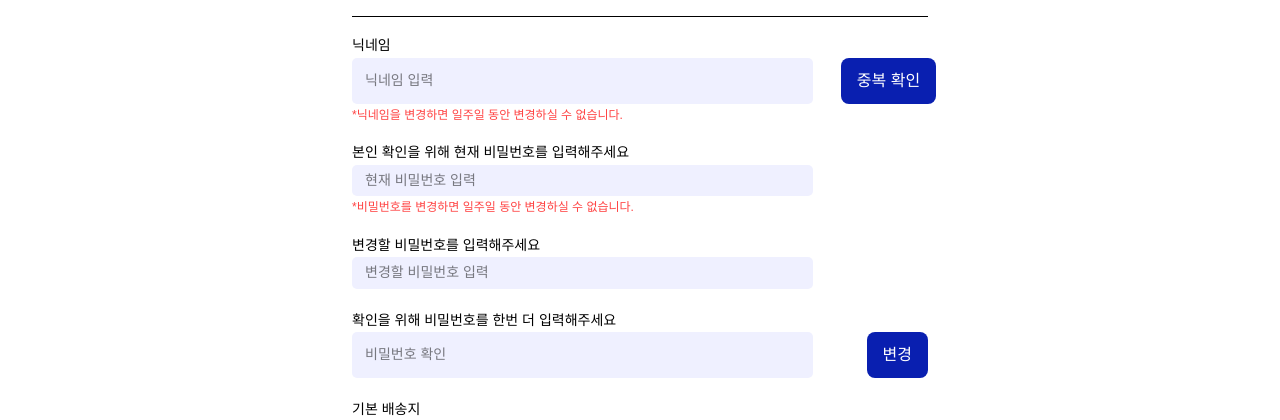
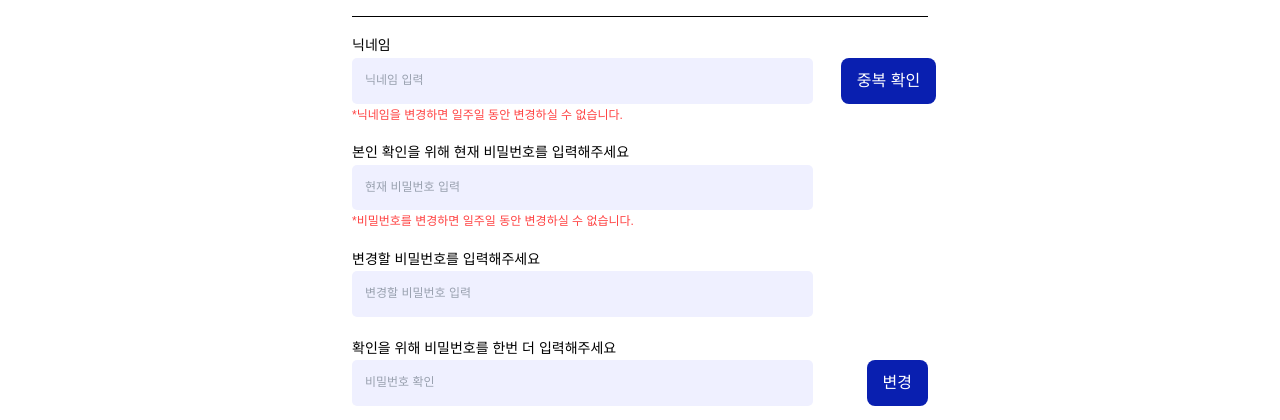
Before and after one commit to FRONTENDBOOTCAMP-13th/Final-11-Cutie, a Next.js app: page /edit in a window 1280 px wide. Shown: the part 336-756 px from the top of the page. Built offline with nearby package versions, Linux system fonts and the light colour scheme; no server answers.

Commit message:
💄fix: input size

```diff
--- a/src/app/(main)/edit/InputField.tsx
+++ b/src/app/(main)/edit/InputField.tsx
@@ -39,7 +39,11 @@ export function InputField({
         <input
           type={type || 'text'}
           className={
-            'px-[13px] py-[7px] font-[500] bg-primary-50 rounded-[5px] ' + subTextSize + 'placeholder-gray-400'
+            'px-[13px] ' +
+            (type === 'password' ? 'py-[14px]' : 'py-[7px]') +
+            ' font-[500] bg-primary-50 rounded-[5px] ' +
+            subTextSize +
+            ' placeholder-gray-400'
           }
           placeholder={placeholderText}
           value={name}
```
